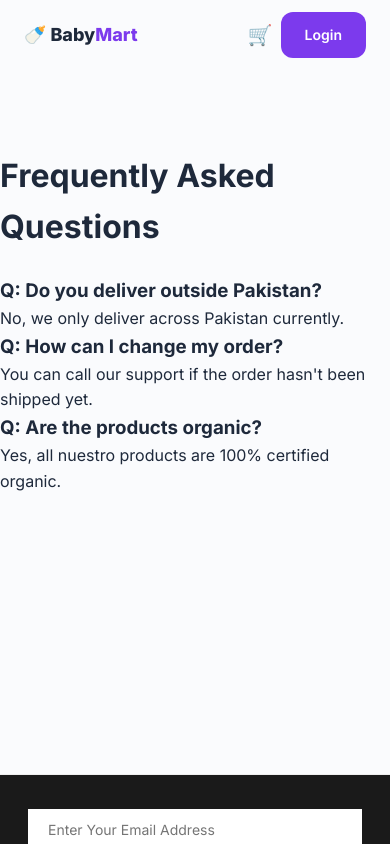
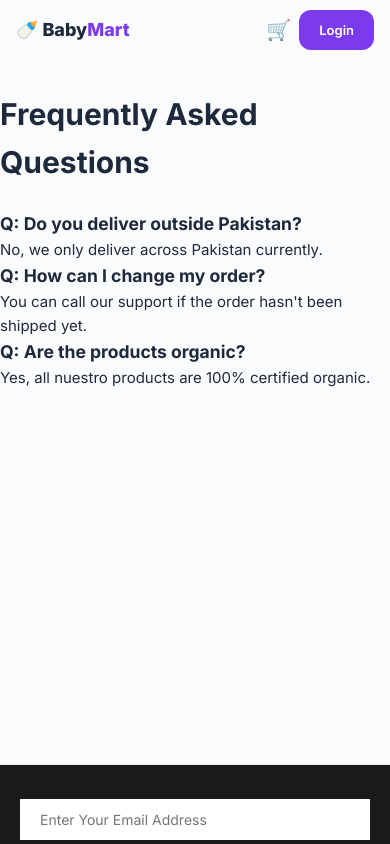
Before and after one commit to junaidgatta/Baby-Mart, a Next.js app in the folder client/: page /faq in a window 390 px wide. Shown: the top 844 px of the page. Built offline with nearby package versions, Linux system fonts and the light colour scheme; no server answers.

Commit message:
🏁 FINAL - Senior Dev Full Site Responsive Audit & Optimization

```diff
--- a/client/app/account/Account.module.css
+++ b/client/app/account/Account.module.css
@@ -116,3 +116,23 @@
 }
 
 .empty { text-align: center; padding: 40px 0; color: var(--text-muted); }
+
+/* ── Responsive ─────────────────────────────── */
+@media (max-width: 992px) {
+  .grid { grid-template-columns: 1fr; gap: 32px; }
+  .sidebar { width: 100%; }
+  .profile { margin-bottom: 24px; padding-bottom: 24px; }
+}
+
+@media (max-width: 768px) {
+  .title { font-size: 24px; margin-bottom: 24px; }
+  .tableHead { display: none; } /* Hide headers on very small screens, use stacked rows */
+  .tableRow { grid-template-columns: 1fr 1fr; gap: 8px; padding: 20px 0; }
+  .tableRow div:nth-child(2) { grid-column: span 2; font-weight: 700; color: var(--text); }
+  .tableRow div:nth-child(4) { text-align: right; }
+}
+
+@media (max-width: 480px) {
+  .card { padding: 16px; }
+  .avatar { width: 60px; height: 60px; font-size: 24px; }
+}
--- a/client/app/globals.css
+++ b/client/app/globals.css
@@ -111,3 +111,40 @@ img { max-width: 100%; display: block; }
   font-size: 12px;
   font-weight: 600;
 }
+
+/* ─── Global Responsive ────────────────────────── */
+@media (max-width: 768px) {
+  :root {
+    --nav-height: 60px;
+  }
+
+  .container {
+    padding: 0 16px;
+  }
+
+  .section-padding {
+    padding: 40px 0;
+  }
+
+  .btn {
+    padding: 10px 20px;
+    font-size: 13px;
+  }
+
+  body {
+    font-size: 15px; /* Better for mobile readability */
+  }
+
+  /* Prevent side-scrolling across the whole site */
+  html, body {
+    overflow-x: hidden;
+    position: relative;
+    width: 100%;
+  }
+}
+
+@media (max-width: 480px) {
+  .section-padding {
+    padding: 30px 0;
+  }
+}
```
